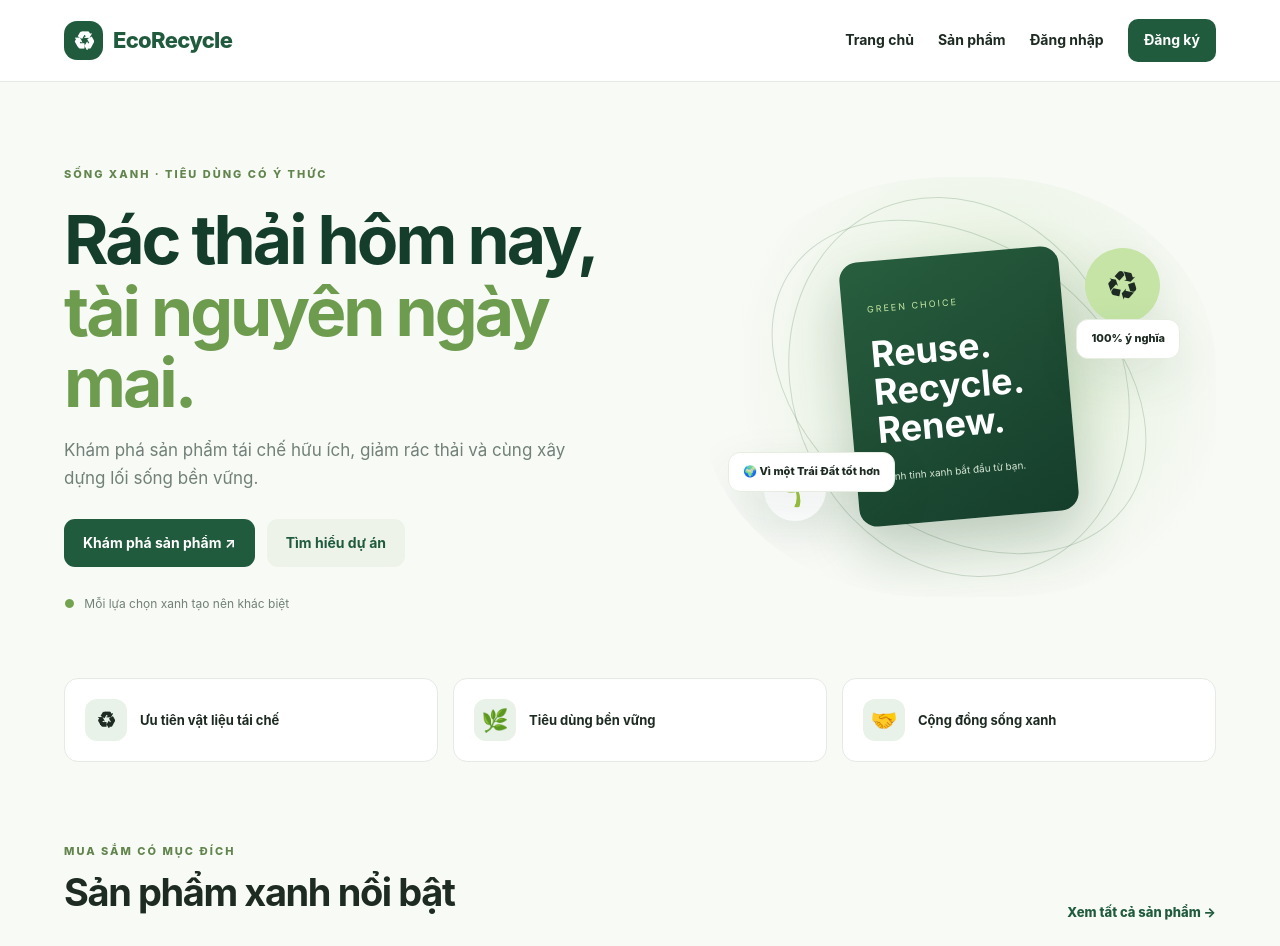
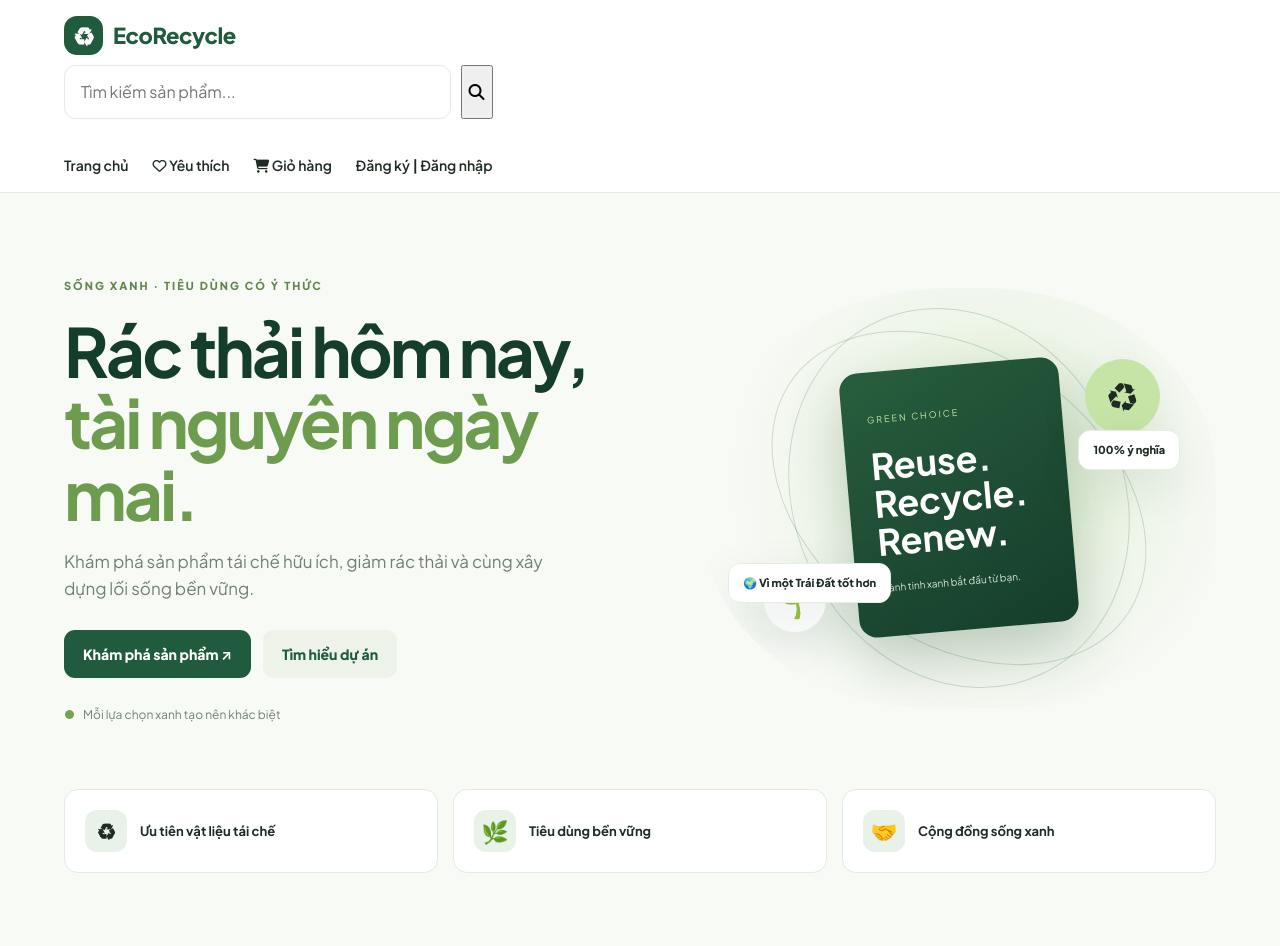
Before and after one commit to sanglh1250-bot/Website-Th-ng-M-i, a PHP site: page /index.php in a window 1280 px wide. Shown: the top 946 px of the page. Run offline with PHP 8.4, Linux system fonts and the light colour scheme; data comes from the database, SQL or seed files in the repository.

Commit message:
Update header.php

```diff
--- a/eco_recycle_b2c/includes/header.php
+++ b/eco_recycle_b2c/includes/header.php
@@ -1,6 +1,24 @@
 <?php
 if (session_status() !== PHP_SESSION_ACTIVE) session_start();
 $pageTitle = $pageTitle ?? 'EcoRecycle';
+
+// Lấy thông tin user đăng nhập
+$user = $_SESSION['user'] ?? null;
+$isLoggedIn = !empty($user);
+
+// Xử lý tự động kiểm tra đường dẫn Avatar
+$userAvatar = $user['avatar'] ?? '';
+$avatarSrc = '';
+
+if (!empty($userAvatar)) {
+    if (file_exists(__DIR__ . '/../public/uploads/avatars/' . $userAvatar)) {
+        $avatarSrc = '/eco_recycle_b2c/public/uploads/avatars/' . $userAvatar;
+    } elseif (file_exists(__DIR__ . '/../public/assets/images/' . $userAvatar)) {
+        $avatarSrc = '/eco_recycle_b2c/public/assets/images/' . $userAvatar;
+    } elseif (filter_var($userAvatar, FILTER_VALIDATE_URL) || strpos($userAvatar, '/') === 0) {
+        $avatarSrc = $userAvatar;
+    }
+}
 ?>
 <!doctype html>
 <html lang="vi">
@@ -8,24 +26,130 @@ $pageTitle = $pageTitle ?? 'EcoRecycle';
   <meta charset="utf-8">
   <meta name="viewport" content="width=device-width, initial-scale=1">
   <title><?= htmlspecialchars($pageTitle, ENT_QUOTES, 'UTF-8') ?> | EcoRecycle</title>
-  <link rel="stylesheet" href="/eco_recycle_b2c/public/assets/style.css">
+
+  <!-- Nhúng Google Font Inter & Plus Jakarta Sans -->
+  <link rel="preconnect" href="https://fonts.googleapis.com">
+  <link rel="preconnect" href="https://fonts.gstatic.com" crossorigin>
+  <link href="https://fonts.googleapis.com/css2?family=Plus+Jakarta+Sans:wght@400;500;600;700;800&family=Inter:wght@400;500;600;700&display=swap" rel="stylesheet">
+
+  <!-- Thư viện Font Awesome cho Icon -->
+  <link rel="stylesheet" href="https://cdnjs.cloudflare.com/ajax/libs/font-awesome/6.5.1/css/all.min.css">
+  <link rel="stylesheet" href="/eco_recycle_b2c/public/assets/style.css?v=<?php echo time(); ?>">
+
+  <style>
+    /* Áp dụng Font chữ cho văn bản nhưng KHÔNG ghi đè lên Icon FontAwesome */
+    body, input, button, select, textarea, p, a, span:not(.brand-icon), div, h1, h2, h3, h4, h5, h6 {
+      font-family: 'Plus Jakarta Sans', 'Inter', -apple-system, BlinkMacSystemFont, "Segoe UI", Roboto, "Helvetica Neue", Arial, sans-serif;
+      -webkit-font-smoothing: antialiased;
+      -moz-osx-font-smoothing: grayscale;
+    }
+
+    /* Giữ nguyên font chuyên dụng cho tất cả thẻ Icon FontAwesome */
+    i, .fa, .fas, .far, .fab, .fal, .fad, .fa-solid, .fa-regular, .fa-brands {
+      font-family: "Font Awesome 6 Free", "Font Awesome 6 Brands" !important;
+    }
+
+    /* Tinh chỉnh font cho các tiêu đề chính */
+    h1, h2, h3, h4, h5, h6, .brand, .page-title, .product-detail-title {
+      font-family: 'Plus Jakarta Sans', sans-serif;
+      letter-spacing: -0.02em;
+    }
+
+    /* Tinh chỉnh độ đậm thanh menu & nút bấm */
+    .nav-item, .auth-link, .btn-search, .btn-checkout, .btn-add-cart {
+      font-weight: 600;
+    }
+
+    /* Style bổ sung cho User Avatar */
+    .user-avatar-img {
+      width: 35px;
+      height: 35px;
+      border-radius: 50%;
+      object-fit: cover;
+      vertical-align: middle;
+      border: 1px solid #2e7d32;
+    }
+    .user-avatar-fallback {
+      width: 35px;
+      height: 35px;
+      border-radius: 50%;
+      background-color: #2e7d32;
+      color: #ffffff;
+      display: inline-flex;
+      align-items: center;
+      justify-content: center;
+      font-weight: bold;
+      font-size: 15px;
+      vertical-align: middle;
+      box-shadow: 0 2px 4px rgba(0,0,0,0.1);
+    }
+    .nav-user-profile {
+      display: flex;
+      align-items: center;
+      gap: 12px;
+    }
+  </style>
 </head>
 <body>
 <header class="site-header">
-  <a class="brand" href="/eco_recycle_b2c/public/index.php"><span class="brand-icon">♻</span> EcoRecycle</a>
-  <nav>
-    <a href="/eco_recycle_b2c/public/index.php">Trang chủ</a>
-    <a href="/eco_recycle_b2c/public/products.php">Sản phẩm</a>
-    <?php if (!empty($_SESSION['user']) && ($_SESSION['user']['role'] ?? '') === 'admin'): ?>
-      <a href="/eco_recycle_b2c/admin/index.php">Quản trị</a>
-    <?php endif; ?>
-    <?php if (!empty($_SESSION['user'])): ?>
-      <span class="nav-user">Xin chào, <?= htmlspecialchars($_SESSION['user']['name'], ENT_QUOTES, 'UTF-8') ?></span>
-      <a class="nav-button" href="/eco_recycle_b2c/public/logout.php">Đăng xuất</a>
-    <?php else: ?>
-      <a href="/eco_recycle_b2c/public/login.php">Đăng nhập</a>
-      <a class="nav-button" href="/eco_recycle_b2c/public/register.php">Đăng ký</a>
-    <?php endif; ?>
-  </nav>
+  <div class="navbar-container">
+
+    <!-- 0. Logo & Tên Web -->
+    <a class="brand" href="/eco_recycle_b2c/public/index.php">
+      <span class="brand-icon">♻</span> EcoRecycle
+    </a>
+
+    <!-- 1. Thanh tìm kiếm -->
+    <div class="nav-search">
+      <form action="/eco_recycle_b2c/public/products.php" method="GET" class="search-form">
+        <input type="text" name="search" placeholder="Tìm kiếm sản phẩm..." required>
+        <button type="submit"><i class="fa-solid fa-magnifying-glass"></i></button>
+      </form>
+    </div>
+
+    <!-- Thanh menu điều hướng -->
+    <nav class="nav-menu">
+      <!-- 2. Trang chủ -->
+      <a href="/eco_recycle_b2c/public/index.php" class="nav-item">Trang chủ</a>
+
+      <!-- Menu Quản trị (Dành riêng cho Admin) -->
+      <?php if ($isLoggedIn && ($user['role'] ?? '') === 'admin'): ?>
+        <a href="/eco_recycle_b2c/admin/index.php" class="nav-item admin-link">Quản trị</a>
+      <?php endif; ?>
+
+      <!-- 3. Yêu thích -->
+      <a href="/eco_recycle_b2c/public/wishlist.php" class="nav-item">
+        <i class="fa-regular fa-heart"></i> Yêu thích
+      </a>
+
+      <!-- 4. Giỏ hàng -->
+      <a href="/eco_recycle_b2c/public/cart.php" class="nav-item">
+        <i class="fa-solid fa-cart-shopping"></i> Giỏ hàng
+      </a>
+
+      <!-- 5 & 6. Đăng ký / Đăng nhập HOẶC Avatar + Đăng xuất -->
+      <?php if (!$isLoggedIn): ?>
+        <div class="nav-auth">
+          <a href="/eco_recycle_b2c/public/register.php" class="auth-link">Đăng ký</a>
+          <span class="divider">|</span>
+          <a href="/eco_recycle_b2c/public/login.php" class="auth-link">Đăng nhập</a>
+        </div>
+      <?php else: ?>
+        <div class="nav-user-profile">
+          <a href="/eco_recycle_b2c/public/profile.php" class="avatar-link" title="<?= htmlspecialchars($user['name'] ?? $user['username'] ?? 'User', ENT_QUOTES, 'UTF-8') ?>">
+            <?php if (!empty($avatarSrc)): ?>
+              <img src="<?= htmlspecialchars($avatarSrc, ENT_QUOTES, 'UTF-8') ?>" alt="Avatar" class="user-avatar-img">
+            <?php else: ?>
+              <div class="user-avatar-fallback">
+                <?= strtoupper(substr($user['name'] ?? $user['username'] ?? 'U', 0, 1)) ?>
+              </div>
+            <?php endif; ?>
+          </a>
+          <a class="nav-button logout-btn" href="/eco_recycle_b2c/public/logout.php">Đăng xuất</a>
+        </div>
+      <?php endif; ?>
+    </nav>
+
+  </div>
 </header>
 <main class="container">
```
